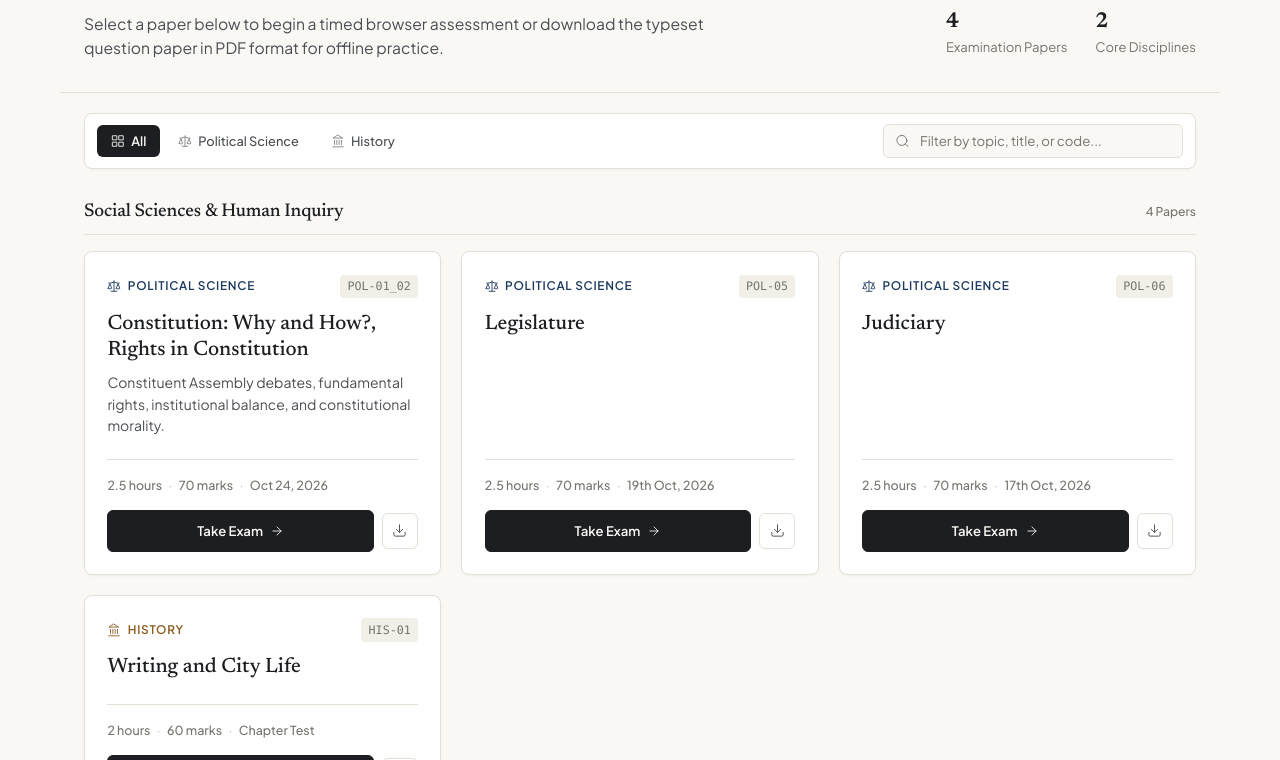
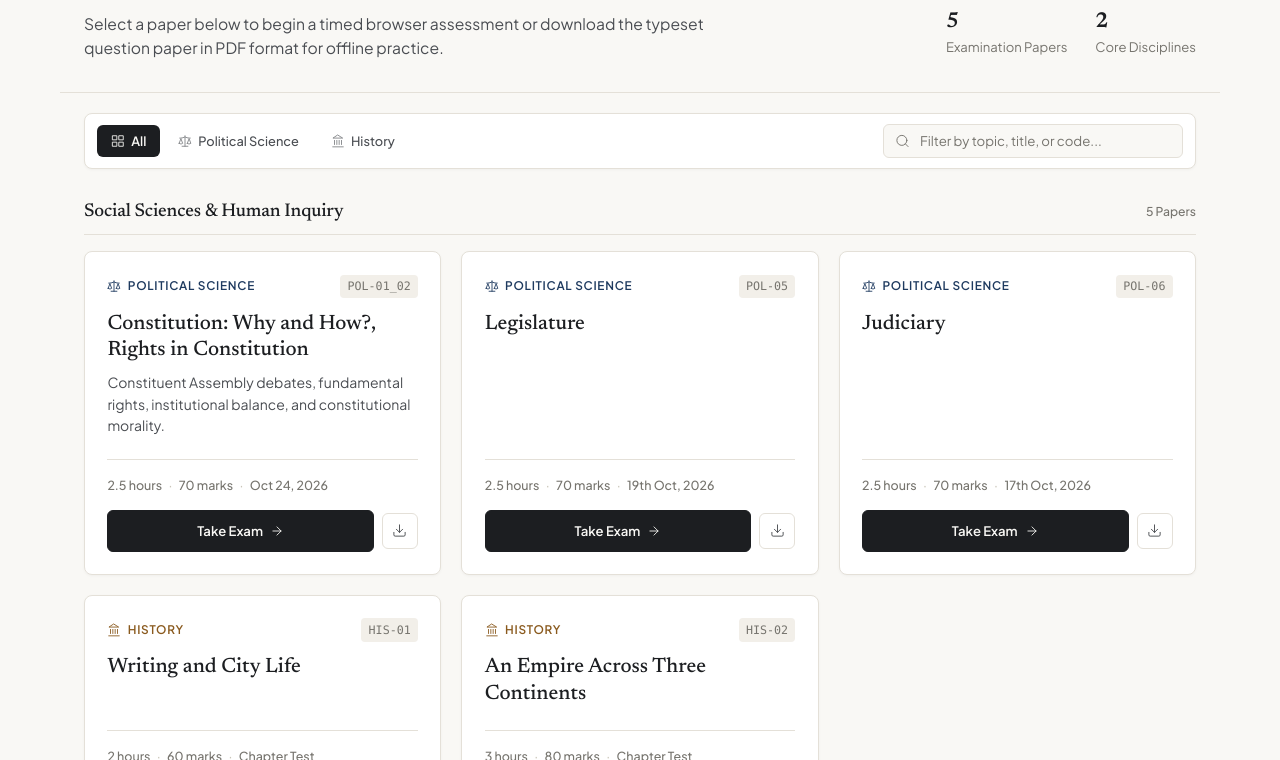
Before and after one commit to SkyPlay-Code/pikuexams, a plain HTML site: page index.html in a window 1280 px wide. Shown: the part 192-952 px from the top of the page. Drawn offline with Linux system fonts and the light colour scheme.

Commit message:
Add new history exam entry to index.html

```diff
--- a/index.html
+++ b/index.html
@@ -745,6 +745,18 @@
         htmlFile: "Exams/His1-XI.html",
         pdfLink: "https://schoolchan.onrender.com/thread/29"
       },
+      {
+        id: "HIS-02",
+        subject: "History",
+        category: "Social Sciences & Human Inquiry",
+        title: "An Empire Across Three Continents",
+        description: "",
+        duration: "3 hours",
+        marks: "80 marks",
+        date: "Chapter Test",
+        htmlFile: "Exams/His2-XI.html",
+        pdfLink: "https://schoolchan.onrender.com/thread/29#p269"
+      },
       // {
       //   id: "PSY-01",
       //   subject: "Psychology",
```
